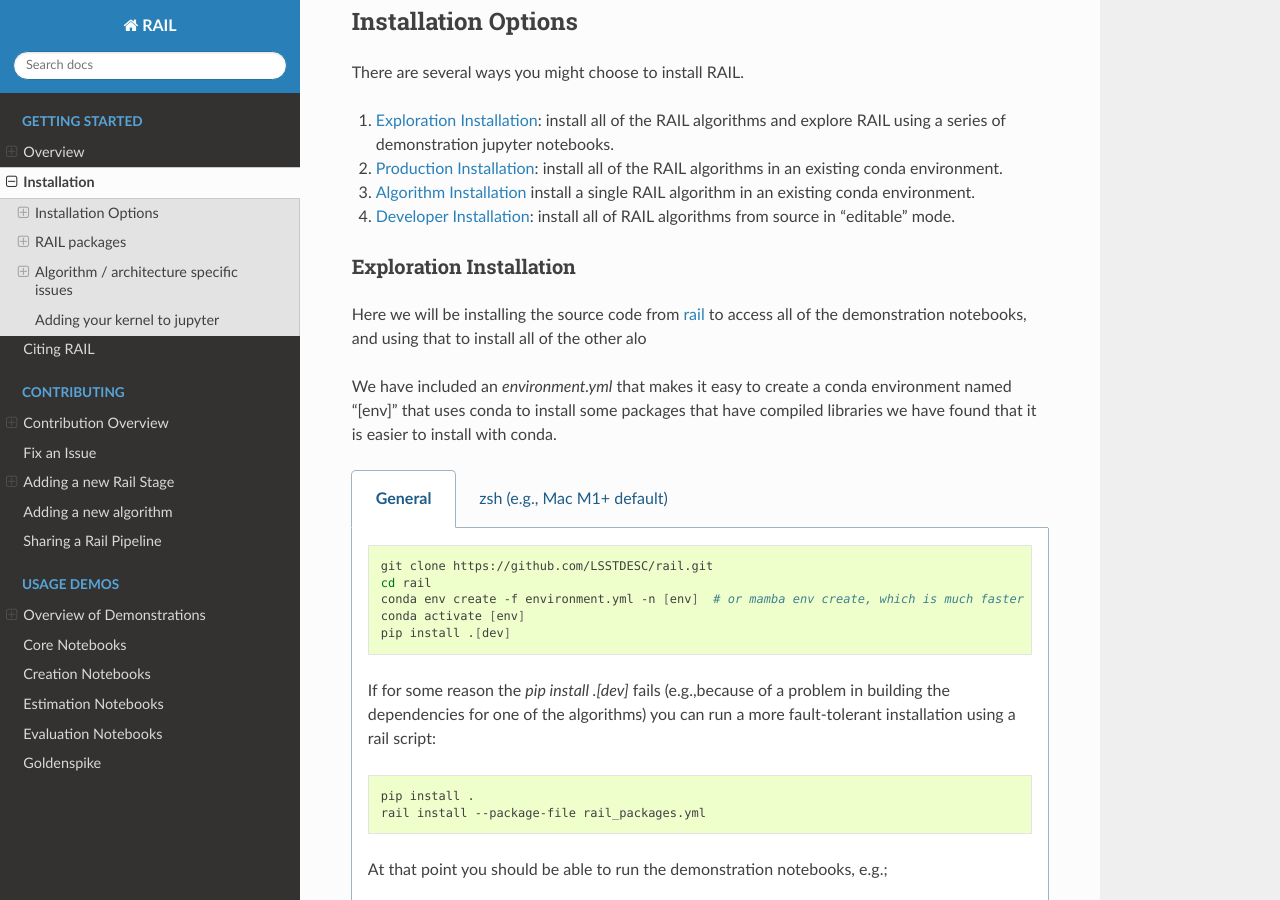
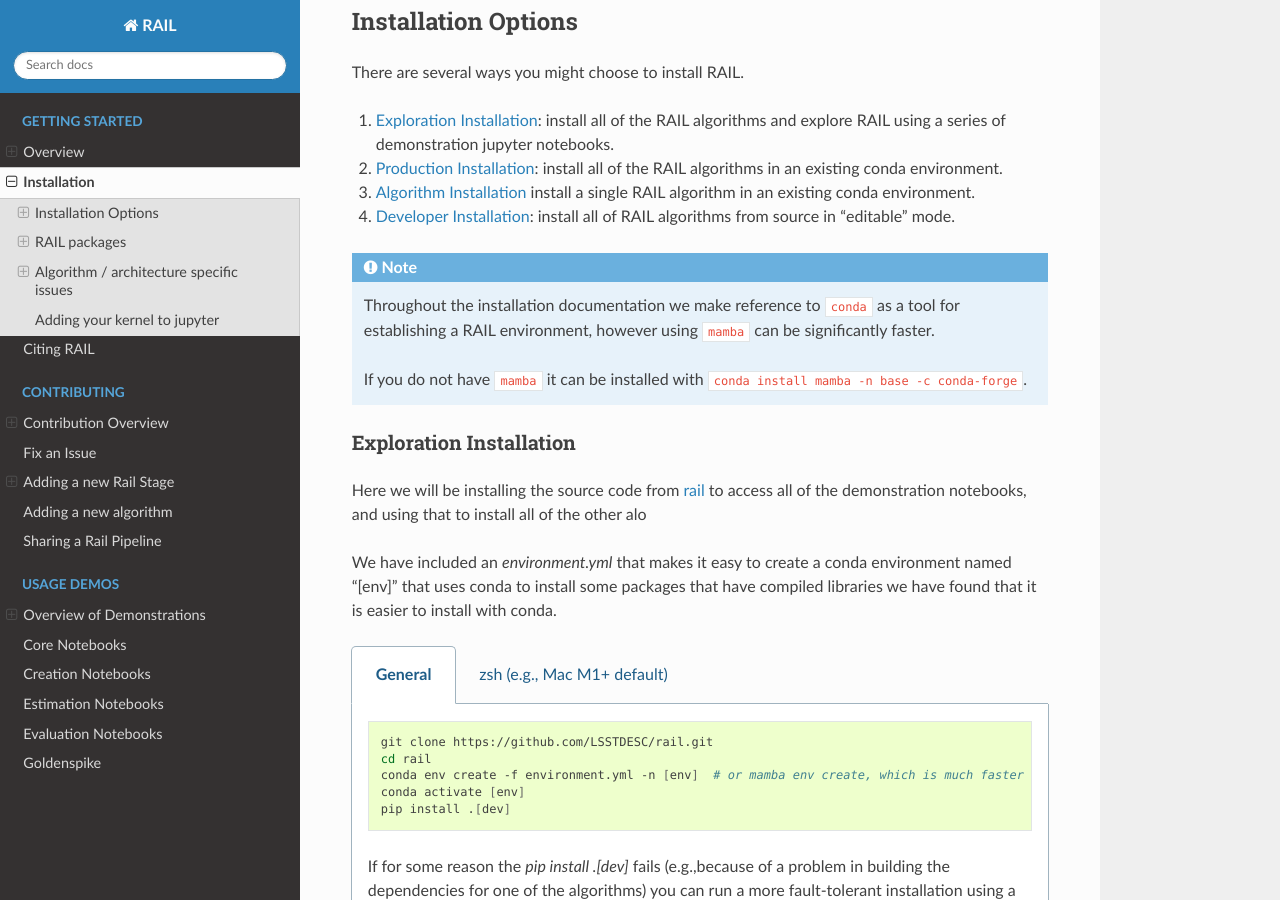
Before and after one commit to LSSTDESC/rail, a Sphinx documentation site: the page built from docs/source/installation.rst, in a window 1280 px wide and 900 px high, scrolled down 425 px. Built offline with Sphinx 7.4.7 and the Read the Docs theme 2.0.0, drawn with Linux system fonts in a browser that asks for light colours; pages that are not in the unit, such as notebooks, are missing from menus; the version number could not be read and is left out.

Commit message:
Adding note about using `mamba` as a faster alternative to `conda`.

```diff
--- a/docs/source/installation.rst
+++ b/docs/source/installation.rst
@@ -17,6 +17,14 @@
 3. `Algorithm Installation`_  install a single RAIL algorithm in an existing conda environment.
 4. `Developer Installation`_: install all of RAIL algorithms from source in "editable" mode.
 
+.. note::
+
+    Throughout the installation documentation we make reference to ``conda`` as
+    a tool for establishing a RAIL environment, however using ``mamba`` can be
+    significantly faster.
+
+    If you do not have ``mamba`` it can be installed with
+    ``conda install mamba -n base -c conda-forge``.
 
 Exploration Installation
 ------------------------
```
